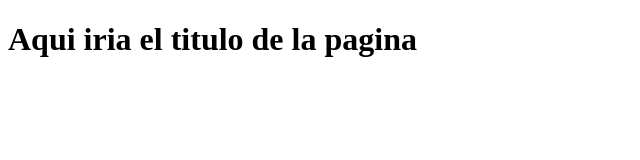
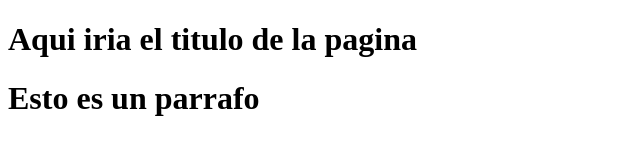
Before and after one commit to villalobosmario/Proyecto-web-empresa-c, a plain HTML site: page index.html in a window 1280 px wide. Shown: the whole page, without its empty margins (0-640 px from the left). Drawn offline with Linux system fonts and the light colour scheme.

Commit message:
Update index.html

```diff
--- a/index.html
+++ b/index.html
@@ -8,5 +8,6 @@
 </head>
 <body>
     <h1>Aqui iria el titulo de la pagina</h1>
+    <h1>Esto es un parrafo</h1>
 </body>
 </html>
```
